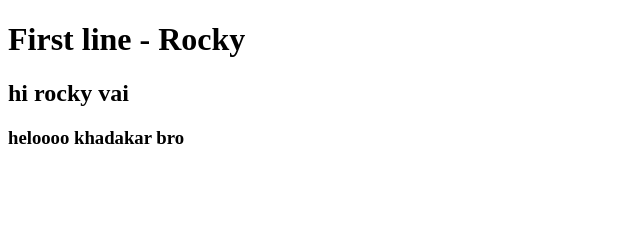
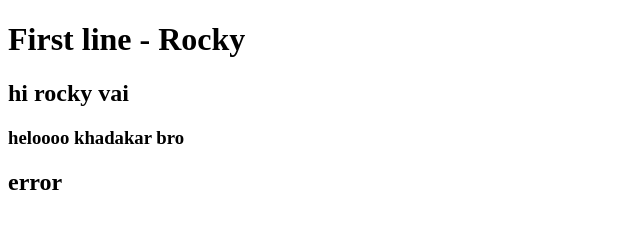
Before and after one commit to rockyhaque/demo-repo, a plain HTML site: page index.html in a window 1280 px wide. Shown: the full height of the page, 0-640 px from the left. Drawn offline with Linux system fonts and the light colour scheme.

Commit message:
error problem

```diff
--- a/index.html
+++ b/index.html
@@ -9,5 +9,7 @@
     <h1>First line - Rocky</h1>
     <h2>hi rocky vai</h2>
     <h3>heloooo khadakar bro</h3>
+    <h2>error</h2>
+
 </body>
 </html>
```
